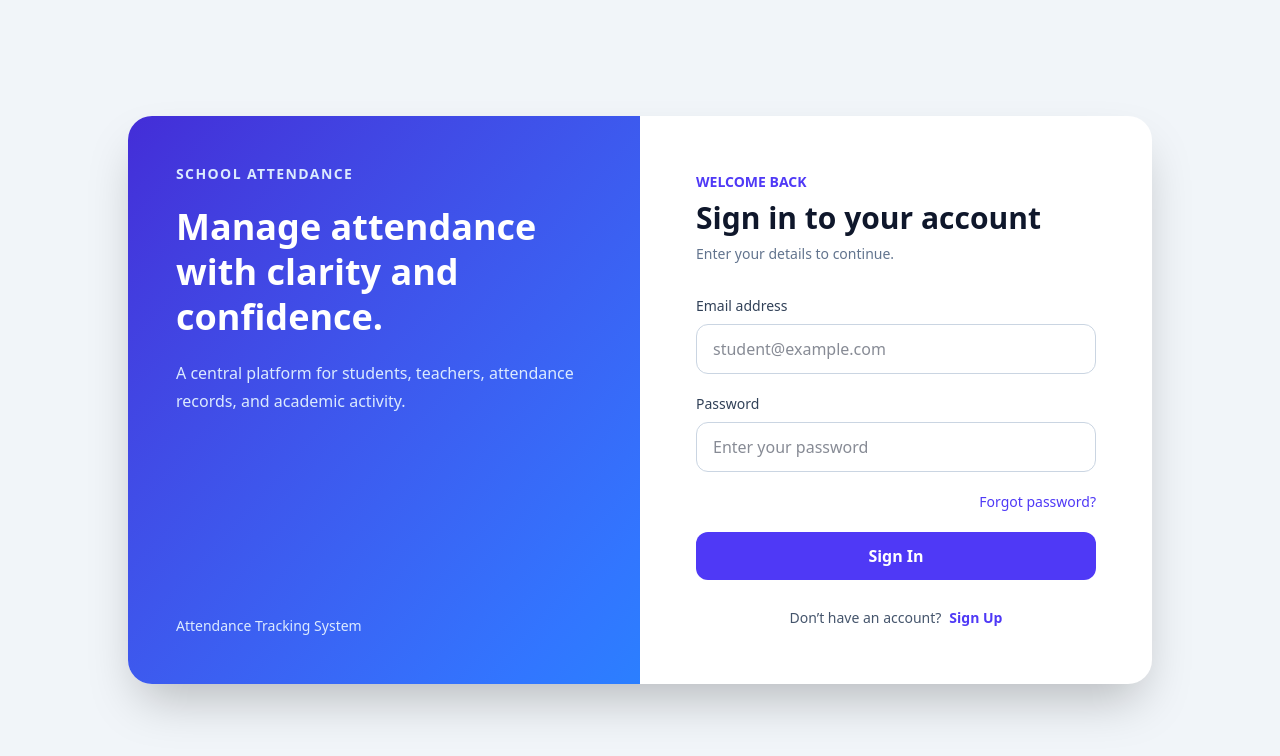
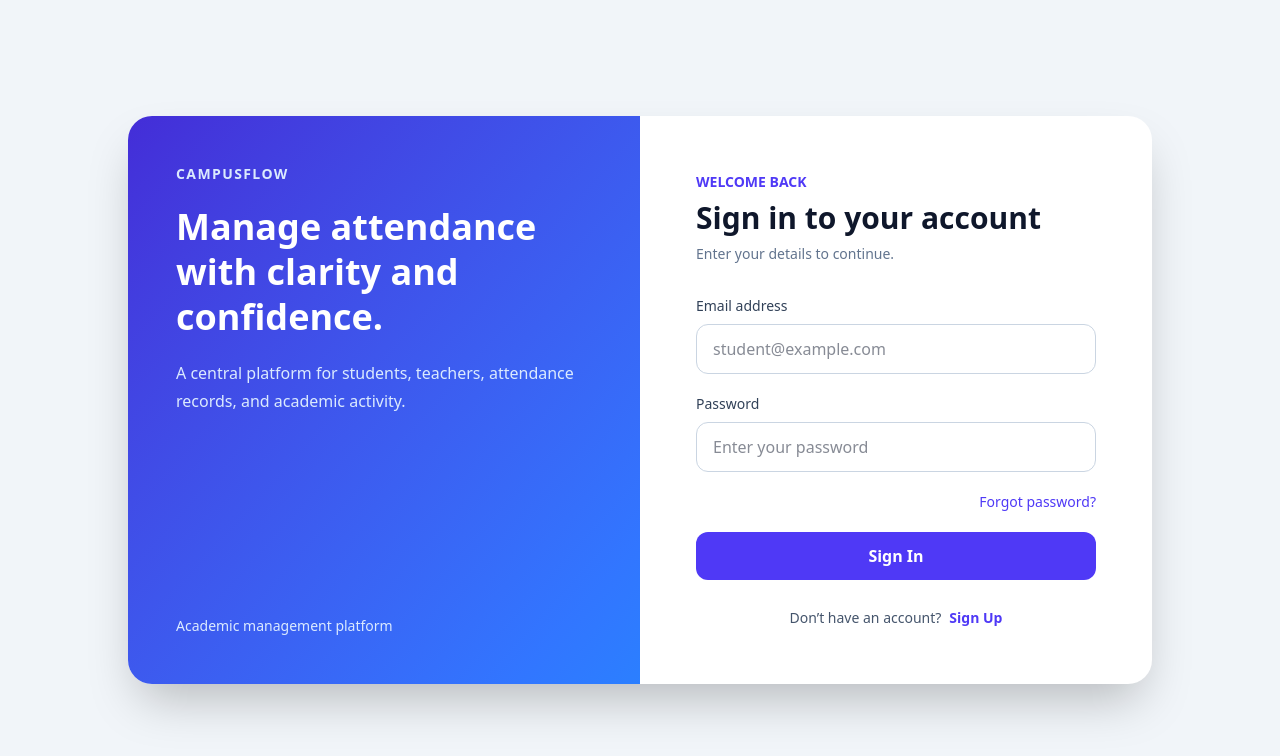
Before and after one commit to talha-amr/attendance-management-system, a Next.js app in the folder frontend/: page /auth in a window 1280 px wide. Shown: the top 756 px of the page. Built offline with nearby package versions, Linux system fonts and the light colour scheme.

Commit message:
did some rebranding

```diff
--- a/frontend/src/app/layout.js
+++ b/frontend/src/app/layout.js
@@ -12,8 +12,8 @@ const geistMono = Geist_Mono({
 });
 
 export const metadata = {
-  title: "School Attendance",
-  description: "School attendance management system",
+  title: "CampusFlow",
+  description: "CampusFlow academic management platform",
   icons: {
     icon: "/attendance.png",
     apple: "/attendance.png",
--- a/frontend/src/components/AuthForm.jsx
+++ b/frontend/src/components/AuthForm.jsx
@@ -178,7 +178,7 @@ export default function AuthForm() {
         <div className="hidden bg-gradient-to-br from-indigo-700 to-blue-500 p-12 text-white lg:flex lg:flex-col lg:justify-between">
           <div>
             <p className="text-sm font-semibold tracking-widest text-blue-100 uppercase">
-              School Attendance
+              CampusFlow
             </p>
 
             <h1 className="mt-5 text-4xl leading-tight font-bold">
@@ -192,7 +192,7 @@ export default function AuthForm() {
           </div>
 
           <p className="text-sm text-blue-100">
-            Attendance Tracking System
+            Academic management platform
           </p>
         </div>
 
--- a/frontend/src/components/Footer.jsx
+++ b/frontend/src/components/Footer.jsx
@@ -9,7 +9,7 @@ export default function Footer() {
           <div className="flex items-center gap-3">
             <span className="h-4 w-4 rounded-full bg-indigo-600" />
             <span className="text-xl font-bold tracking-tight text-slate-900">
-              School Attendance
+              CampusFlow
             </span>
           </div>
 
@@ -31,7 +31,7 @@ export default function Footer() {
 
         <div className="mt-12 flex flex-col items-center justify-between gap-4 border-t border-slate-200 pt-8 md:flex-row">
           <p className="text-sm text-slate-400">
-            © {new Date().getFullYear()} Attendance Tracking System. All rights reserved.
+            © {new Date().getFullYear()} CampusFlow. All rights reserved.
           </p>
           <p className="text-sm font-medium text-slate-400">
             Built for modern educators.
--- a/frontend/src/components/Hero.jsx
+++ b/frontend/src/components/Hero.jsx
@@ -12,7 +12,7 @@ export default function Hero() {
           <div className="mb-4 flex items-center gap-2">
             <span className="h-2 w-2 rounded-full bg-[#5B45FF]" />
             <p className="text-xs font-bold uppercase tracking-wider text-[#5B45FF]">
-              Attendance Tracking System
+              CampusFlow
             </p>
           </div>
 
--- a/frontend/src/components/LandingPageNavbar.jsx
+++ b/frontend/src/components/LandingPageNavbar.jsx
@@ -6,10 +6,10 @@ export default function LandingPageNavbar() {
       <div className="mx-auto flex h-20 max-w-7xl items-center justify-between px-6 lg:px-10">
         <Link href="/" className="group">
           <h1 className="text-lg font-bold tracking-tight text-slate-900">
-            School <span className="text-indigo-600">Attendance</span>
+            Campus<span className="text-indigo-600">Flow</span>
           </h1>
           <p className="mt-0.5 text-[10px] font-medium uppercase tracking-[0.16em] text-slate-400">
-            Attendance Tracking System
+            Academic management platform
           </p>
         </Link>
 
--- a/frontend/src/components/Navbar.jsx
+++ b/frontend/src/components/Navbar.jsx
@@ -43,11 +43,11 @@ export default function Navbar({ role }) {
 
         <Link href={`/${role}/dashboard`}>
           <h1 className="text-xl font-bold text-slate-900">
-            School Attendance
+            CampusFlow
           </h1>
 
           <p className="text-xs text-slate-500">
-            Attendance Tracking System
+            Academic management platform
           </p>
         </Link>
 
```
